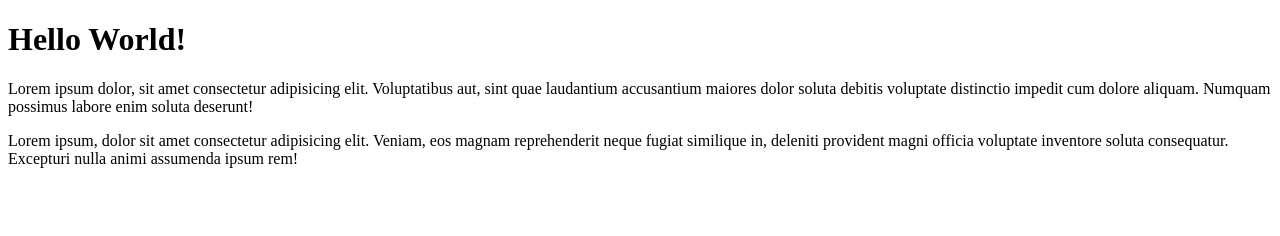
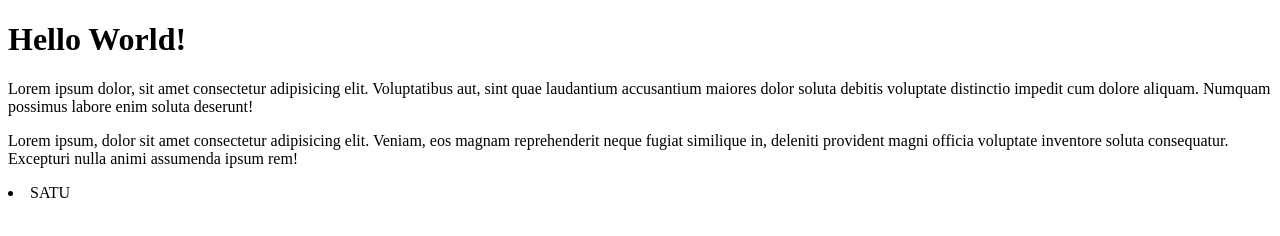
Before and after one commit to fadlyalan/fadly-git-test-2, a plain HTML site: page index.html in a window 1280 px wide. Drawn offline with Linux system fonts and the light colour scheme.

Commit message:
Menambahkan li

```diff
--- a/index.html
+++ b/index.html
@@ -17,5 +17,6 @@
 			similique in, deleniti provident magni officia voluptate inventore soluta consequatur. Excepturi nulla animi
 			assumenda ipsum rem!
 		</p>
+		<li>SATU</li>
 	</body>
 </html>
```
